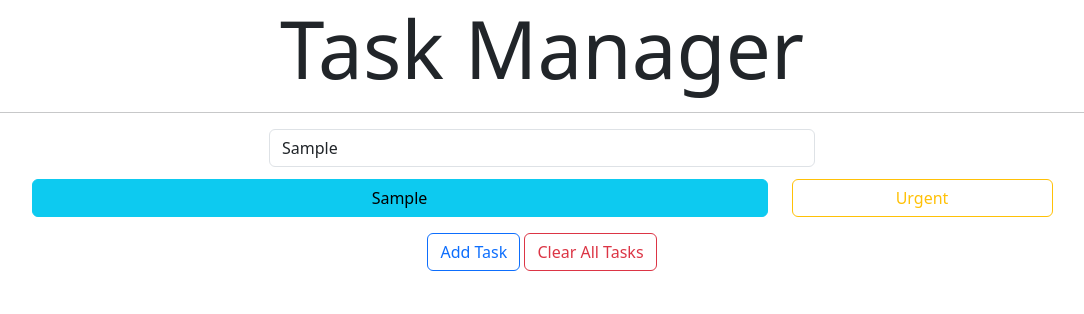
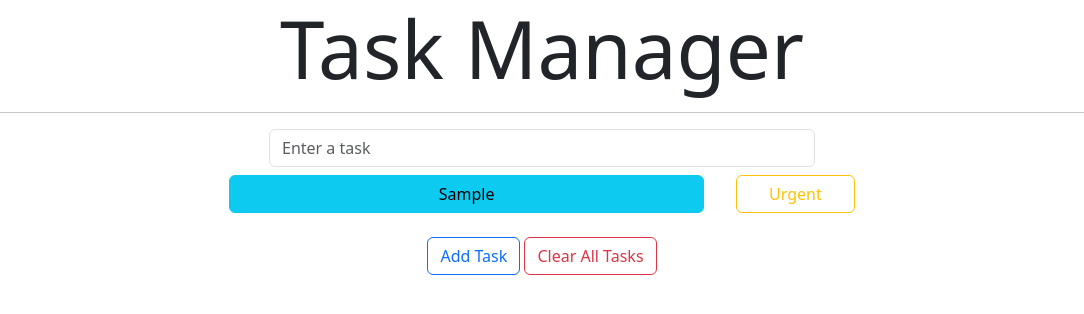
Before and after one commit to b3hold23/task-manager, a website: page index.html in a window 1280 px wide. Both pictures are taken after typing "Sample" into the empty fields and a click on the button "Add Task". Shown: the whole page, without its empty margins (98-1182 px from the left). Drawn offline with nearby package versions, Linux system fonts and the light colour scheme.

Commit message:
completed task manager

```diff
--- a/assets/script.js
+++ b/assets/script.js
@@ -3,7 +3,6 @@ document.addEventListener("DOMContentLoaded", () => {
     const taskList = document.getElementById("taskList");
     const taskBtn = document.getElementById("taskBtn");
     const taskClear = document.getElementById("clearTskBtn");
-    const urgent = document.getElementById("urgentTask");
 
 
     //When the Add Task button is clicked, the task text is added to the list and saved to local storage
@@ -16,7 +15,6 @@ document.addEventListener("DOMContentLoaded", () => {
 
         addTask(taskText); //Runs the addTask function
         saveTask(taskText); //Runs the saveTask function
-        urgentTask(taskText); //Runs the urgentTask function
         taskInput.value = ""; //Clears the input field
 
     });
@@ -32,16 +30,29 @@ document.addEventListener("DOMContentLoaded", () => {
 
 
     const addTask = (taskText) => {
-        const taskItem = document.createElement("button"); //creates Element
-        taskItem.classList.add("btn", "btn-info", "mt-1",); //adds class to the new element
-        taskItem.innerText = taskText; //Adds the task text to the new element
-        taskList.appendChild(taskItem); //Adds the new element into the list with the id taskList
+      const taskWrap = document.createElement("div");
+      taskWrap.classList.add('container','text-center' );
+
+      const taskItem = document.createElement('button');
+      taskItem.classList.add('col-md-8', 'btn', 'btn-info', 'mb-2', 'mx-3');
+      taskItem.innerText = taskText;
+
+      const urgentTask = document.createElement('button');
+      urgentTask.classList.add("col-md-2", 'btn', 'btn-outline-warning', 'mb-2', 'mx-3');
+      urgentTask.innerText = "Urgent";
+
+      urgentTask.addEventListener("click", () => {
+        taskItem.classList.toggle("btn-danger");
+        taskItem.classList.toggle("btn-info");
+        urgentTask.classList.toggle("btn-outline-warning");
+        urgentTask.classList.toggle("btn-warning");
+      });
+
+      taskWrap.appendChild(taskItem);
+      taskWrap.appendChild(urgentTask);
+      taskList.appendChild(taskWrap);
 
 
-        const urgentTask = document.createElement("button");
-        urgentTask.classList.add("btn", "btn-outline-warning", "mt-1");
-        urgentTask.innerText = "Urgent";
-        urgent.appendChild(urgentTask);
     }
 
     const  saveTask = (taskText) => {
@@ -76,7 +87,10 @@ document.addEventListener("DOMContentLoaded", () => {
 
     //When a task is double clicked, it is removed from the list and local storage
     const removeTask = (e) => {
-    e.target.remove();//Removes the task from the list
+    if (e.target.tagName === "BUTTON") {
+        e.target.parentElement.remove();
+        console.log("Task removed", `${e.target.innerText}`);
+    }//Removes the task from the list
     localStorage.clear();//Clears the task from local storage
     };
 
--- a/index.html
+++ b/index.html
@@ -26,10 +26,6 @@
                 <ul class="list-group" id="taskList"></ul>
             </div>
 
-            <div class="col-md-3">
-                <ul class="list-group" id="urgentTask"></ul>
-            </div>
-
             <!-- Buttons -->
             <div class="col-md-8 mt-3">
                 <button class="btn btn-outline-primary" id="taskBtn">Add Task</button>
```
